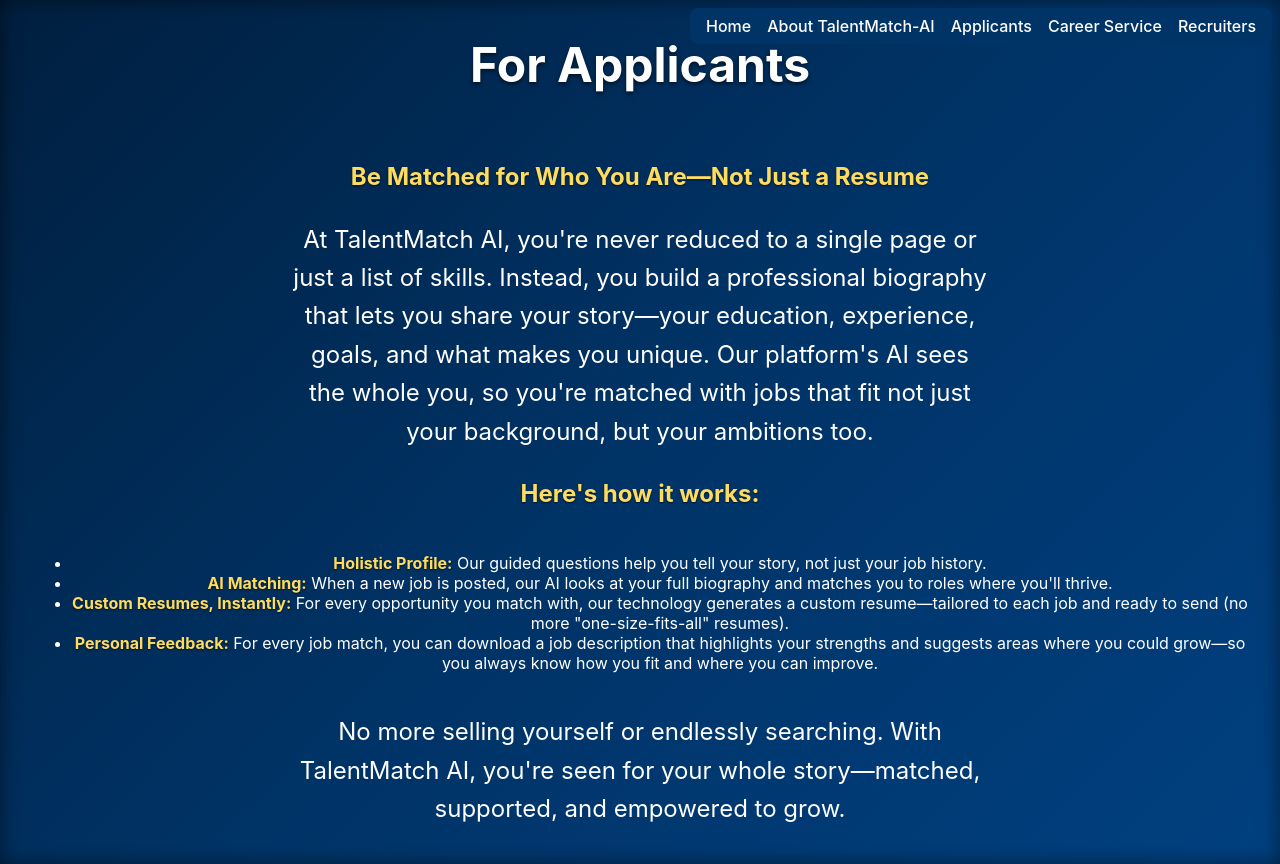
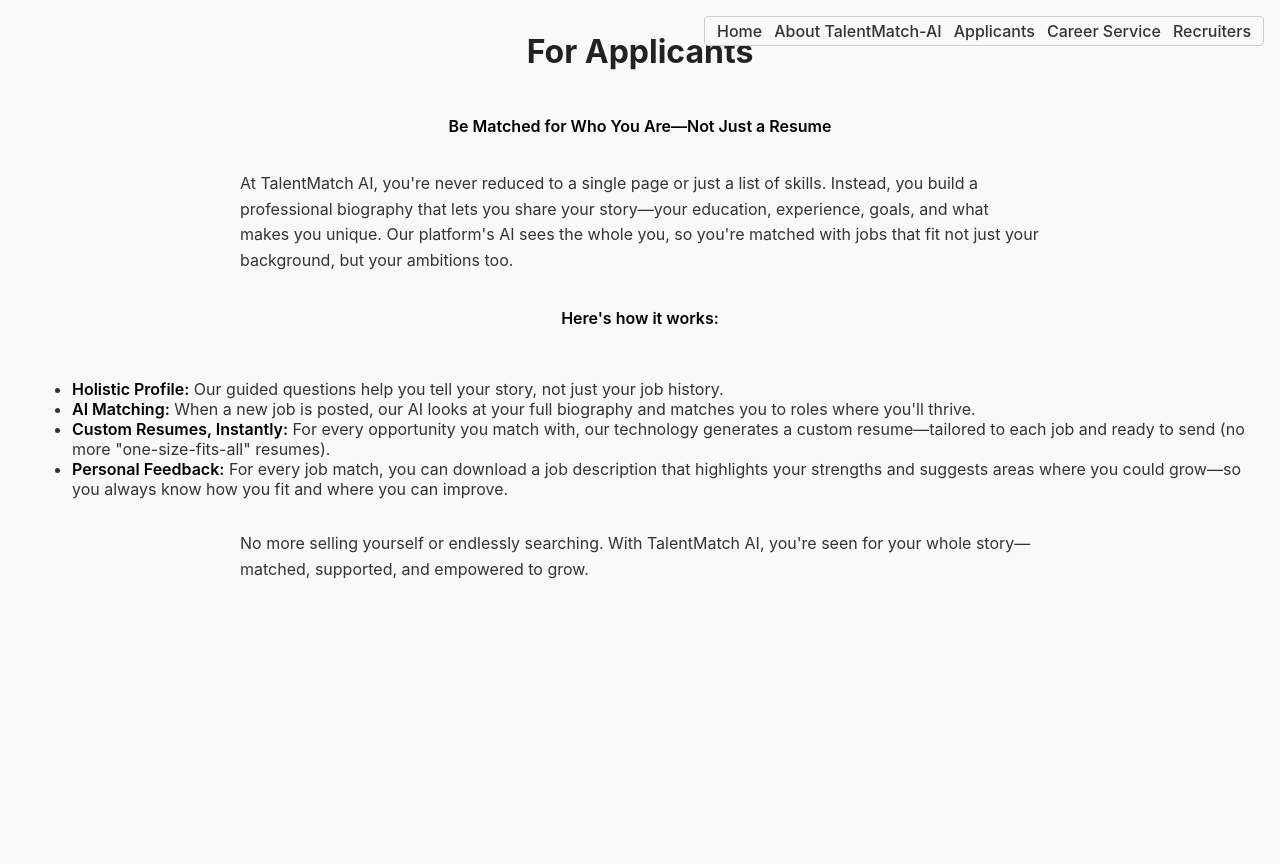
Before and after one commit to danny0ceanCA/airecruiting, a React (Create React App) app in the folder frontend/: page /about/applicants in a window 1280 px wide. Built offline with nearby package versions, Linux system fonts and the light colour scheme.

Commit message:
style: modernize login and about pages

```diff
--- a/frontend/src/AboutPanel.css
+++ b/frontend/src/AboutPanel.css
@@ -15,7 +15,7 @@
 
 .about-panel h2,
 .about-panel h3 {
-  color: #001f3f;
+  color: #333;
   margin-top: 0.5rem;
 }
 
--- a/frontend/src/InfoPage.css
+++ b/frontend/src/InfoPage.css
@@ -1,33 +1,29 @@
 .info-container {
-  background: linear-gradient(135deg, #001f3f, #003366 50%, #004080);
+  background: #f9f9f9;
   min-height: 100vh;
-  color: white;
+  color: #333;
   padding: 2rem;
-  position: relative;
   display: flex;
   flex-direction: column;
   align-items: center;
-  justify-content: center;
-  text-align: center;
-  gap: 1.5rem;
-  box-shadow: inset 0 0 20px rgba(0, 0, 0, 0.5);
+  gap: 1rem;
+  text-align: left;
 }
 
 .info-container h2 {
   margin-top: 0;
-  font-size: 3rem;
-  text-shadow: 0 2px 4px rgba(0, 0, 0, 0.6);
+  font-size: 2rem;
+  color: #222;
 }
 
 .info-container p {
-  max-width: 700px;
+  max-width: 800px;
   line-height: 1.6;
-  font-size: 1.5rem;
-  margin: 0 1rem;
+  font-size: 1rem;
+  margin: 0 0 1rem 0;
 }
 
 .info-container strong {
-  color: #ffdc5e;
-  font-weight: 700;
-  text-shadow: 0 1px 2px rgba(0, 0, 0, 0.6);
+  color: #000;
+  font-weight: 600;
 }
--- a/frontend/src/LoginForm.css
+++ b/frontend/src/LoginForm.css
@@ -1,34 +1,36 @@
 .login-container {
-  background-color: #001f3f;
-  height: 100vh;
+  background-color: #f4f4f4;
+  min-height: 100vh;
   display: flex;
   justify-content: center;
   align-items: center;
+  padding-top: 4rem;
 }
 
 .login-form {
-  background-color: #003366;
+  background-color: #ffffff;
   padding: 2rem;
-  border-radius: 10px;
-  color: white;
+  border-radius: 4px;
+  color: #333;
   display: flex;
   flex-direction: column;
   width: 300px;
+  box-shadow: 0 2px 8px rgba(0, 0, 0, 0.1);
 }
 
 .login-form input {
   margin-bottom: 1rem;
   padding: 0.5rem;
-  border-radius: 5px;
-  border: none;
+  border-radius: 4px;
+  border: 1px solid #ccc;
 }
 
 .login-form button {
-  background-color: #0074d9;
+  background-color: #003366;
   color: white;
   border: none;
   padding: 0.7rem;
-  border-radius: 5px;
+  border-radius: 4px;
   cursor: pointer;
 }
 
--- a/frontend/src/RegisterForm.css
+++ b/frontend/src/RegisterForm.css
@@ -1,35 +1,37 @@
 .register-container {
-  background-color: #001f3f;
-  height: 100vh;
+  background-color: #f4f4f4;
+  min-height: 100vh;
   display: flex;
   justify-content: center;
   align-items: center;
+  padding-top: 4rem;
 }
 
 .register-form {
-  background-color: #003366;
+  background-color: #ffffff;
   padding: 2rem;
-  border-radius: 10px;
-  color: white;
+  border-radius: 4px;
+  color: #333;
   display: flex;
   flex-direction: column;
   width: 300px;
+  box-shadow: 0 2px 8px rgba(0, 0, 0, 0.1);
 }
 
 .register-form input {
   margin-bottom: 1rem;
   padding: 0.5rem;
-  border-radius: 5px;
-  border: none;
+  border-radius: 4px;
+  border: 1px solid #ccc;
   color: black;
 }
 
 .register-form button {
-  background-color: #0074d9;
+  background-color: #003366;
   color: white;
   border: none;
   padding: 0.7rem;
-  border-radius: 5px;
+  border-radius: 4px;
   cursor: pointer;
   margin-top: 0.5rem;
 }
--- a/frontend/src/TopMenu.css
+++ b/frontend/src/TopMenu.css
@@ -1,17 +1,18 @@
 .top-menu {
   position: fixed;
-  top: 0.5rem;
-  right: 0.5rem;
-  background-color: #003366;
-  padding: 0.5rem 1rem;
-  border-radius: 8px;
+  top: 1rem;
+  right: 1rem;
+  background-color: #f9f9f9;
+  padding: 0.25rem 0.75rem;
+  border-radius: 4px;
+  border: 1px solid #ccc;
   display: flex;
-  gap: 1rem;
+  gap: 0.75rem;
   z-index: 1000;
 }
 
 .top-menu a {
-  color: #ffffff;
+  color: #333;
   text-decoration: none;
   font-weight: 500;
 }
```
